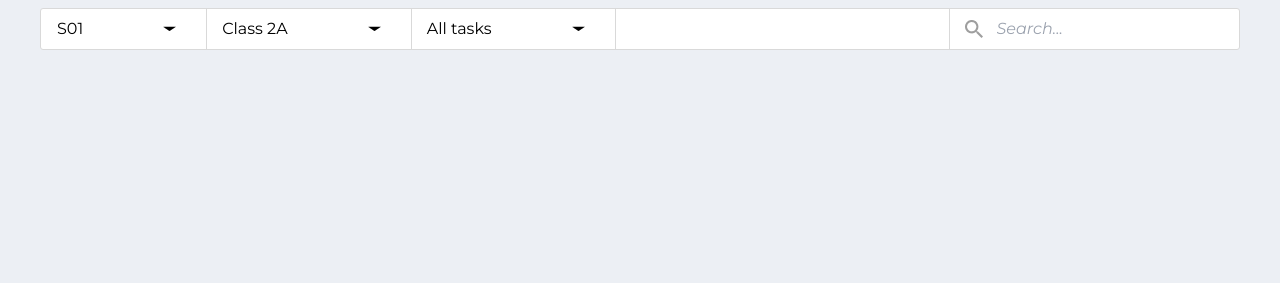
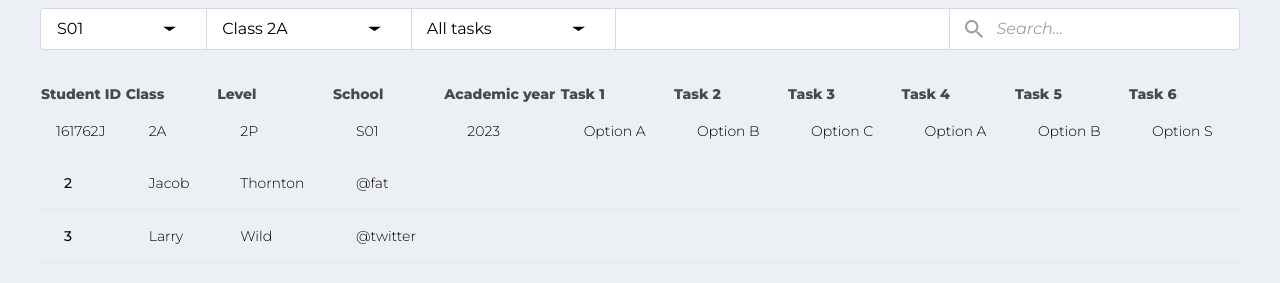
Before and after one commit to BekaSolo/ssot, a website: page officerResponse.html in a window 1280 px wide. Shown: the part 463-746 px from the top of the page. Drawn offline with Linux system fonts and the light colour scheme.

```diff
--- a/officerResponse.html
+++ b/officerResponse.html
@@ -115,6 +115,67 @@
         </div>
         </div>
     </section>
+
+<section class="">
+  <div class="flex flex-col">
+    <div class="overflow-x-auto sm:-mx-6 lg:-mx-8">
+      <div class="inline-block min-w-full py-2 sm:px-6 lg:px-8">
+        <div class="overflow-hidden">
+          <table class="min-w-full text-left text-sm font-light">
+            <thead class=" font-medium dark:border-neutral-500">
+              <tr>
+                <th scope="col"  class=" text-[#494949] font-bold">Student ID</th>
+                <th scope="col" class=" text-[#494949] font-bold">Class</th>
+                <th scope="col" class=" text-[#494949] font-bold">Level</th>
+                <th scope="col" class=" text-[#494949] font-bold">School</th>
+                <th scope="col" class=" text-[#494949] font-bold">Academic year</th>
+                <th scope="col" class=" text-[#494949] font-bold">Task 1</th>
+                <th scope="col" class=" text-[#494949] font-bold">Task 2</th>
+                <th scope="col" class=" text-[#494949] font-bold">Task 3</th>
+                <th scope="col" class=" text-[#494949] font-bold">Task 4</th>
+                <th scope="col" class=" text-[#494949] font-bold">Task 5</th>
+                <th scope="col" class=" text-[#494949] font-bold">Task 6</th>
+
+              </tr>
+            </thead>
+            <tbody class="border-l-4 border-2">
+              <tr
+                class="">
+                <td class="whitespace-nowrap px-4 py-4">161762J</td>
+                <td class="whitespace-nowrap px-6 py-4">2A</td>
+                <td class="whitespace-nowrap px-6 py-4">2P</td>
+                <td class="whitespace-nowrap px-6 py-4">S01</td>
+                <td class="whitespace-nowrap px-6 py-4">2023</td>
+                <td class="whitespace-nowrap px-6 py-4">Option A</td>
+                <td class="whitespace-nowrap px-6 py-4">Option B</td>
+                <td class="whitespace-nowrap px-6 py-4">Option C</td>
+                <td class="whitespace-nowrap px-6 py-4">Option A</td>
+                <td class="whitespace-nowrap px-6 py-4">Option B</td>
+                <td class="whitespace-nowrap px-6 py-4">Option S</td>
+              </tr>
+              <tr
+                class="border-b transition duration-300 ease-in-out hover:bg-neutral-100 dark:border-neutral-500 dark:hover:bg-neutral-600">
+                <td class="whitespace-nowrap px-6 py-4 font-medium">2</td>
+                <td class="whitespace-nowrap px-6 py-4">Jacob</td>
+                <td class="whitespace-nowrap px-6 py-4">Thornton</td>
+                <td class="whitespace-nowrap px-6 py-4">@fat</td>
+              </tr>
+              <tr
+                class="border-b transition duration-300 ease-in-out hover:bg-neutral-100 dark:border-neutral-500 dark:hover:bg-neutral-600">
+                <td class="whitespace-nowrap px-6 py-4 font-medium">3</td>
+                <td class="whitespace-nowrap px-6 py-4">Larry</td>
+                <td class="whitespace-nowrap px-6 py-4">Wild</td>
+                <td class="whitespace-nowrap px-6 py-4">@twitter</td>
+              </tr>
+            </tbody>
+          </table>
+        </div>
+      </div>
+    </div>
+  </div>
+
+</section>
+
    </main>
   </body>
 </html>
```
Also changed, not shown: login.html (+1 -1 lines), dist/output.css.
